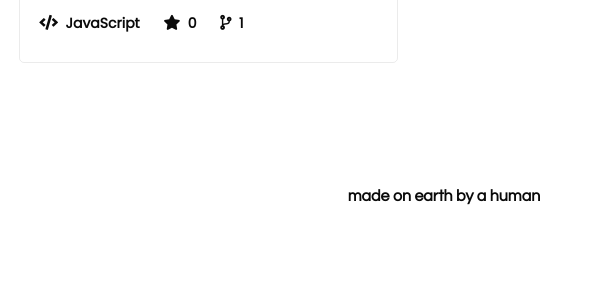
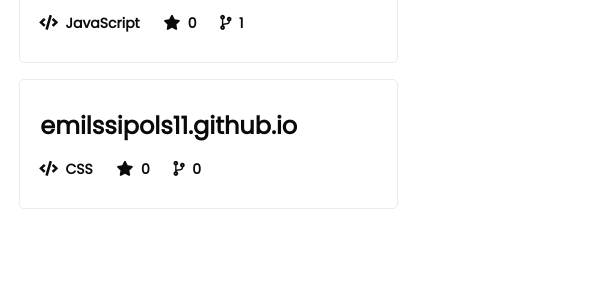
Before and after one commit to emilssipols11/emilssipols11.github.io, a plain HTML site: page index.html in a window 1280 px wide. Shown: the part 420-701 px from the top of the page, 388-991 px from the left. Drawn offline with nearby package versions, Linux system fonts and the light colour scheme; no server answers; a script that the page names is missing.

```diff
--- a/index.html
+++ b/index.html
@@ -59,6 +59,19 @@
                                 <span style="display:inline-block;"><i class="fas fa-code"></i>&nbsp; JavaScript</span>
                                 <span><i class="fas fa-star"></i>&nbsp; 0</span>
                                 <span><i class="fas fa-code-branch"></i>&nbsp; 1</span>
+                            </div>
+                        </section>
+                        </a>
+                        <a href="https://github.com/emilssipols11/emilssipols11.github.io" target="_blank">
+                        <section>
+                            <div class="section_title">emilssipols11.github.io</div>
+                            <div class="about_section">
+                            <span style="display:none;">undefined</span>
+                            </div>
+                            <div class="bottom_section">
+                                <span style="display:inline-block;"><i class="fas fa-code"></i>&nbsp; CSS</span>
+                                <span><i class="fas fa-star"></i>&nbsp; 0</span>
+                                <span><i class="fas fa-code-branch"></i>&nbsp; 0</span>
                             </div>
                         </section>
                         </a></div>
```
